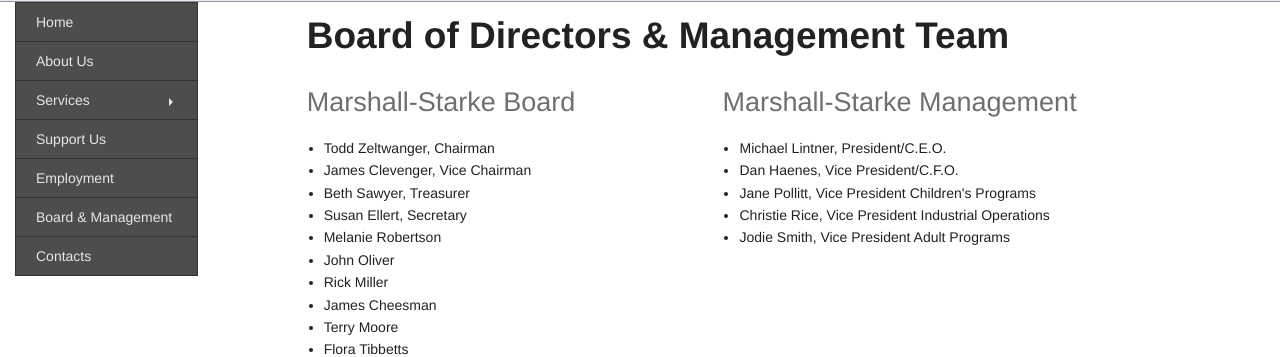
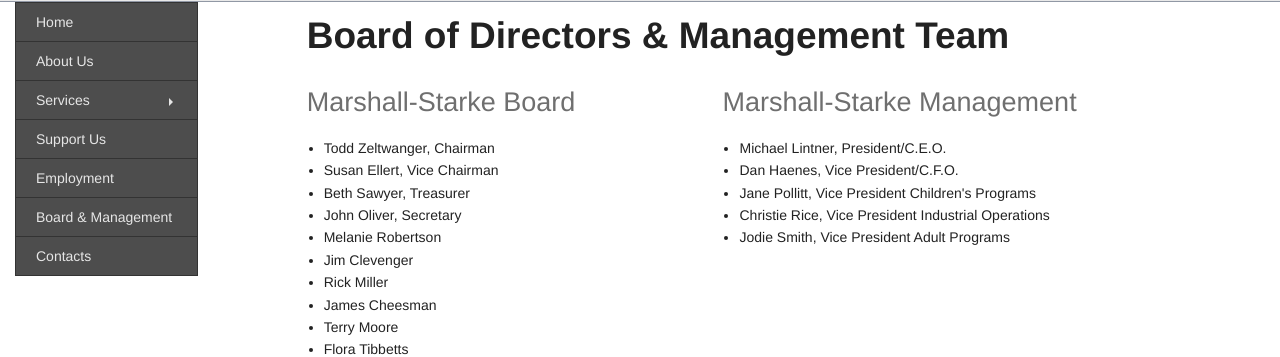
Before and after one commit to leviwilson/marshall-starke.org, a Jekyll site: the page built from board.md, in a window 1280 px wide. Shown: the part 125-482 px from the top of the page. Built offline with Jekyll 4.4.1, drawn with Linux system fonts in a browser that asks for light colours; nearby versions of some CDN libraries; Markdown is read by kramdown in place of the engine named in the settings.

Commit message:
Update board.md
Changed Board Members

```diff
--- a/board.md
+++ b/board.md
@@ -11,11 +11,11 @@ title:  Board & Management
   <h3 class="subheader">Marshall-Starke Board</h3>
   <ul>
     <li>Todd Zeltwanger, Chairman</li>
-    <li>James Clevenger, Vice Chairman</li>
+    <li>Susan Ellert, Vice Chairman</li>
     <li>Beth Sawyer, Treasurer</li>
-    <li>Susan Ellert, Secretary</li>
+    <li>John Oliver, Secretary</li>
     <li>Melanie Robertson</li>
-    <li>John Oliver</li>
+    <li>Jim Clevenger</li>
     <li>Rick Miller</li>
     <li>James Cheesman</li>
     <li>Terry Moore</li>
```
